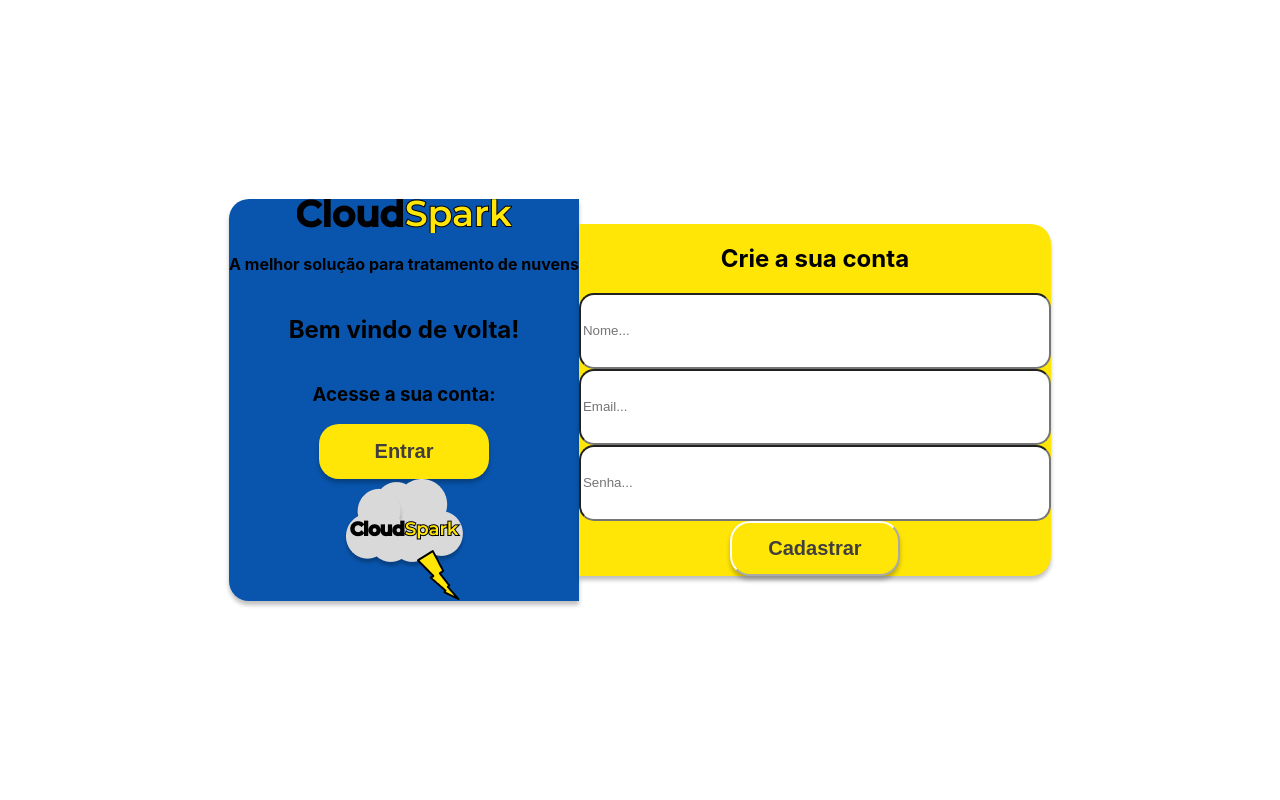
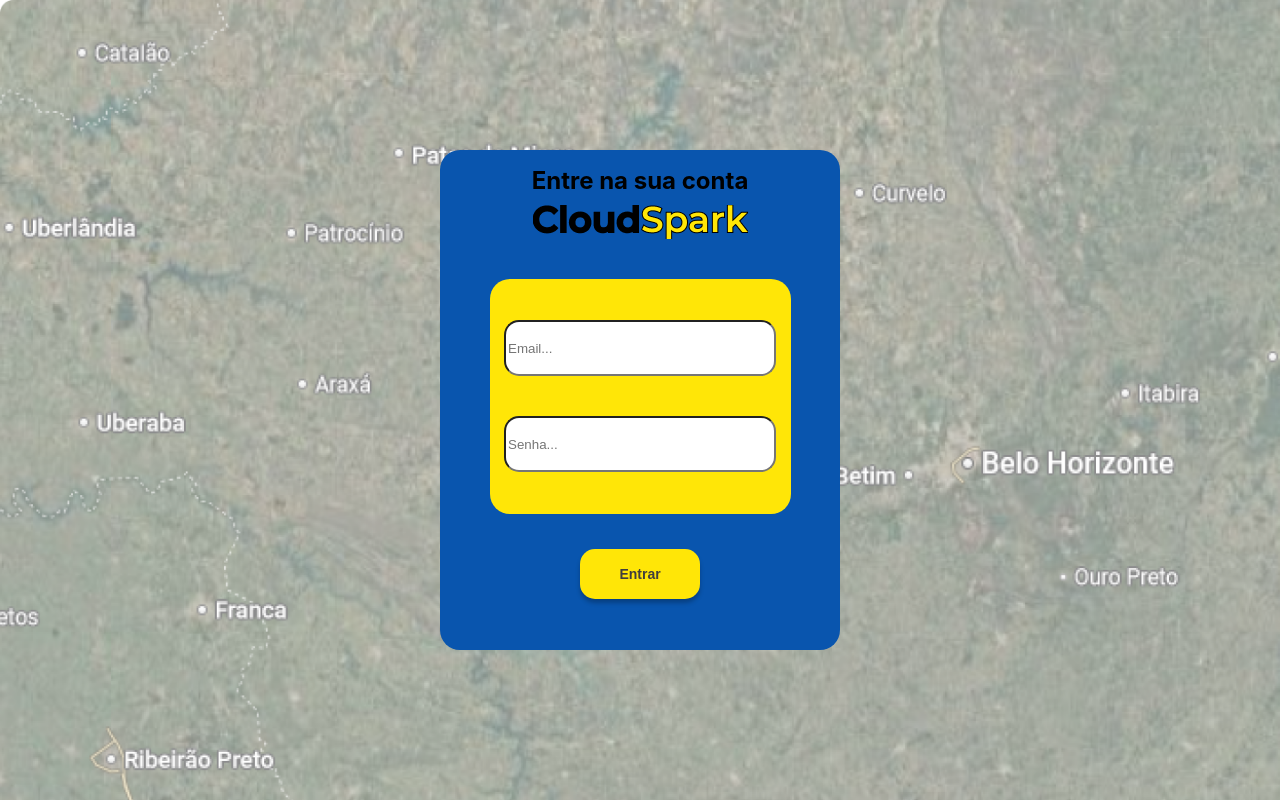
Before and after one commit to CloudSparkTeam/cloudSpark-web, a React (Create React App) app: page / in a window 1280 px wide. Built offline with nearby package versions, Linux system fonts and the light colour scheme.

Commit message:
feat: adicionado e estilizada pagina Entrar

```diff
--- a/src/App.tsx
+++ b/src/App.tsx
@@ -5,13 +5,15 @@
 import React, { useEffect, useState } from 'react';
 import axios from 'axios';
 import Login from "./Pages/Login/Login";
+import LoginEntrar from "./Pages/LoginEntrar/LoginEntrar";
 
 const App = () => {
   return (
     <div className='App'>
       {/* <Navbar/>
       <Home /> */}
-      <Login />
+      {/* <Login /> */}
+      <LoginEntrar />
     </div>
   );
 };
--- a/src/Pages/Login/Login.tsx
+++ b/src/Pages/Login/Login.tsx
@@ -1,10 +1,14 @@
 import "./loginStyle.css";
 import logoTexto from "../../Images/CloudSpark.png";
 import logoMini from "../../Images/miniLOGO.png"
+import mapaBack from "../../Images/rascunhoGrandeMap2.png"
 
 export default function Login() {
     return(
         <>
+        <div className="imagem-background">
+            {/* <img src={mapaBack}  /> */}
+            </div>
             <div className="container">
                 <div className="lado-esquerdo">
                     <img src={logoTexto}/>
--- a/src/Pages/Login/loginStyle.css
+++ b/src/Pages/Login/loginStyle.css
@@ -1,8 +1,12 @@
+
+
 .container {
     height: 100vh; /*nao esta sendo aplicado*/
     display: flex;
     align-items: center;
     justify-content: center;
+    background-image: url("../../Images/mapaOpacoRascunho.png");
+    background-size: cover;
 }
 
 .lado-esquerdo {
--- /dev/null
+++ b/src/Pages/LoginEntrar/LoginEntrar.tsx
@@ -0,0 +1,22 @@
+import "./LoginEntrarStyles.css";
+import logoTexto from "../../Images/CloudSpark.png";
+
+export default function LoginEntrar() {
+    return(
+        <>
+            <div className="container">
+                <div className="bloco-principal">
+                    <h2 className="texto-login">Entre na sua conta</h2>
+                    <img src={logoTexto} className="imagem"/>
+
+                    <div className="bloco-inputs">
+                        <input className="inputs-entrar" type="text" placeholder="Email..."></input>
+                        <input className="inputs-entrar" type="password" placeholder="Senha..."></input>
+                    </div>
+
+                    <button className="botao-entrar">Entrar</button>
+                </div>
+            </div>
+        </>
+    )
+}
--- /dev/null
+++ b/src/Pages/LoginEntrar/LoginEntrarStyles.css
@@ -0,0 +1,72 @@
+.container {
+    background-image: url("../../Images/mapaOpacoRascunho.png");
+    background-size: cover;
+    height: 100vh;
+    justify-content: center;
+    align-items: center;
+    display: flex;
+}
+
+.bloco-principal {
+    height: 500px;
+    width: 400px;
+    background-color: #0955AE;
+    justify-content: center;
+    align-items: center;
+    border-radius: 20px;
+    display: flex;
+    flex-direction: column;
+    gap: 20px;
+}
+
+.bloco-inputs {
+    height: 235px;
+    width: 301px;
+    background-color: #FFE607;
+    border-radius: 20px;
+    display: flex;
+    flex-direction: column;
+    justify-content: center;
+    align-items: center;
+    gap: 40px;
+    position: relative;
+    top: 20px;
+}
+
+.botao-entrar {
+    height: 50px;
+    width: 120px;
+    border-radius: 15px;
+    color: #403E3E;
+    background-color: #FFE607;
+    font-size: 14px;
+    font-weight: bold;
+    border: none;
+    box-shadow: 0px 4px 4px rgba(0, 0, 0, 0.25);
+    transition: box-shadow 0.3 ease;
+    position: relative;
+    top: 35px;
+
+}
+
+.botao-entrar:hover {
+    box-shadow: 0px 8px 8px rgba(0, 0, 0, 0.25);
+}
+
+.inputs-entrar {
+    height: 50px;
+    width: 264px;
+    border-radius: 15px;
+    color: black;
+    font-size: 24;              /*nao esta sendo aplicado*/
+    font-weight: medium;    /*nao esta sendo aplicado*/
+
+}
+
+.texto-login {
+    margin-top: -70px;
+}
+
+.imagem {
+    margin-top: -30px;
+}
```
Also changed, not shown: src/Images/mapaOpacoRascunho.png (added), src/Images/rascunhoGrandeMap2.png (added).
